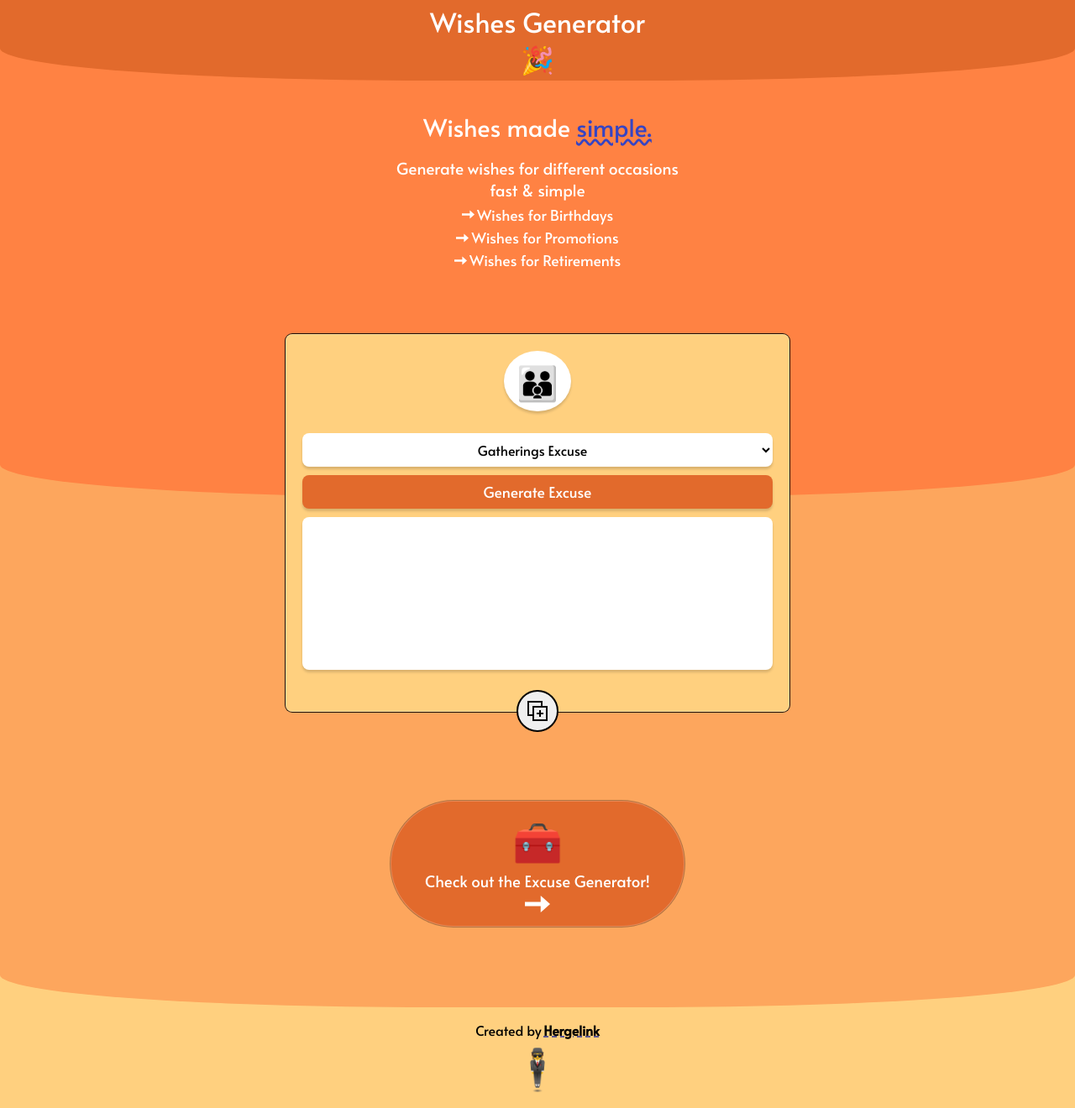
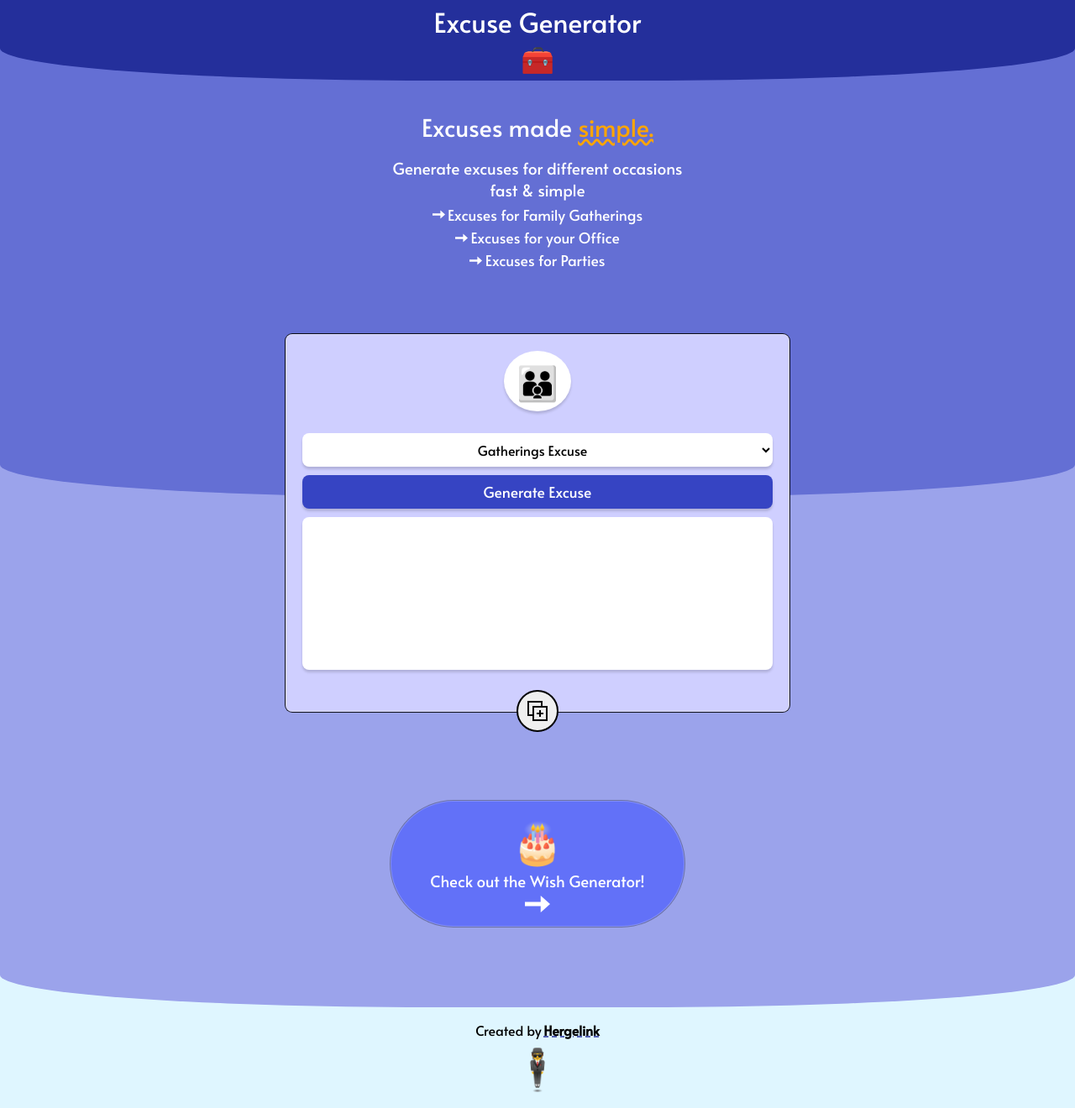
Before and after one commit to Hergelink/Wishcuses, a React (Create React App) app: page / in a window 1280 px wide. Shown: the whole page at 84% size. Built offline with nearby package versions, Linux system fonts and the light colour scheme; no server answers.

Commit message:
revert to previous state

```diff
--- a/src/App.css
+++ b/src/App.css
@@ -13,13 +13,13 @@
 }
 
 header {
-  background-color: rgb(255, 130, 67);
+  background-color: rgb(100, 111, 212);
   height: 6rem;
 }
 
 .circle {
   /* background-color: rgb(253, 114, 33); */
-  background-color: rgb(226, 106, 44);
+  background-color: rgb(36, 47, 155);
   color: white;
   width: 100%;
   height: 6rem;
@@ -43,7 +43,7 @@ main {
   flex-direction: column;
   justify-content: center;
   align-items: center;
-  background-color: rgb(255, 130, 67);
+  background-color: rgb(100, 111, 212);
   padding-top: 2rem;
   padding-bottom: 2rem;
 
@@ -65,7 +65,7 @@ main {
 }
 
 .highlightText {
-  color: rgb(54, 68, 195);
+  color: orange;
   text-decoration: underline wavy;
 }
 
@@ -106,7 +106,7 @@ main {
   justify-content: center;
   align-items: center;
   gap: 10px;
-  background-color: rgb(255, 208, 127);
+  background-color: rgb(207, 207, 255);
   border-radius: 8px;
   box-shadow: rgba(255, 255, 255, 0.2) 0px 0px 0px 1px inset, rgba(0, 0, 0, 0.9) 0px 0px 0px 1px;
 
@@ -152,7 +152,7 @@ select {
   width: 100%;
   padding: 8px;
   border-radius: 8px;
-  background-color: rgb(226, 106, 44);
+  background-color: rgb(54, 68, 195);
   color: white;
   font-family: inherit;
   font-size: 1.1rem;
@@ -163,8 +163,8 @@ select {
 
 #fetchButton:hover {
   background-color: white;
-  color: rgb(226, 106, 44);
-  border: 1px solid rgb(226, 106, 44);
+  color: rgb(54, 68, 195);
+  border: 1px solid rgb(54, 68, 195);
   padding: 7px;
 }
 
@@ -208,11 +208,11 @@ select {
 
 .copyButton:hover {
   /* background-color: rgb(155, 163, 235); */
-  background-color: rgb(152, 162, 255);
+  background-color: orange;
 }
 
 .styleDiv {
-  background-color: rgb(253, 166, 93);
+  background-color: rgb(155, 163, 235);
 
 }
 
@@ -220,11 +220,11 @@ select {
   width: 100%;
   height: 6rem;
   border-radius: 0 0 40% 40%;
-  background-color: rgb(255, 130, 67);
+  background-color: rgb(100, 111, 212);
 }
 
 .styleContainer {
-  background-color: rgb(253, 166, 93);
+  background-color: rgb(155, 163, 235);
   height: 32rem;
   display: flex;
   flex-direction: column;
@@ -233,18 +233,18 @@ select {
 }
 
 .styleDivSecond {
-  background-color: rgb(255, 208, 127);
+  background-color: rgb(223, 246, 255);
 }
 
 .styleCircleSecond {
   width: 100%;
   height: 6rem;
   border-radius: 0 0 40% 40%;
-  background-color: rgb(253, 166, 93);
+  background-color: rgb(155, 163, 235);
 }
 
 .linkContainer {
-  background-color: rgb(226, 106, 44);
+  background-color: rgb(98, 113, 248);
   box-shadow: rgba(255, 255, 255, 0.2) 0px 0px 0px 1px inset, rgba(0, 0, 0, 0.3) 0px 0px 0px 1px;
   border-radius: 80px;
   width: 80%;
@@ -281,7 +281,7 @@ footer {
   align-items: center;
   justify-content: center;
 
-  background-color: rgb(255, 208, 127);
+  background-color: rgb(223, 246, 255);
 }
 
 footer a {
--- a/src/components/Header.jsx
+++ b/src/components/Header.jsx
@@ -4,8 +4,8 @@ function Header() {
   return (
     <header>
     <div className='circle'>
-      <h1>Wishes Generator</h1>
-      <span className='logo'>🎉</span>
+      <h1>Excuse Generator</h1>
+      <span className='logo'>🧰</span>
     </div>
   </header>
   )
--- a/src/components/InfoContainer.jsx
+++ b/src/components/InfoContainer.jsx
@@ -5,21 +5,21 @@ function InfoContainer() {
   return (
     <div className='infoContainer'>
       <h2>
-        Wishes made <span className='highlightText'>simple.</span>
+        Excuses made <span className='highlightText'>simple.</span>
       </h2>
-      <h4>Generate wishes for different occasions fast & simple</h4>
+      <h4>Generate excuses for different occasions fast & simple</h4>
       <ul className='list'>
         <div className='listItem'>
           <img src={rightArrow} fill='white' className='arrow' />
-          <li>Wishes for Birthdays</li>
+          <li>Excuses for Family Gatherings</li>
         </div>
         <div className='listItem'>
           <img src={rightArrow} fill='white' className='arrow' />
-          <li>Wishes for Promotions</li>
+          <li>Excuses for your Office</li>
         </div>
         <div className='listItem'>
           <img src={rightArrow} fill='white' className='arrow' />
-          <li>Wishes for Retirements</li>
+          <li>Excuses for Parties</li>
         </div>
       </ul>
     </div>
--- a/src/components/LinkContainer.jsx
+++ b/src/components/LinkContainer.jsx
@@ -2,13 +2,9 @@ import React from 'react';
 import rightArrow from '../assets/rightArrow.svg';
 function LinkContainer() {
   return (
-    <a
-      href='https://excuse-generator-app.netlify.app/'
-      target='_blank'
-      className='linkContainer'
-    >
-      <div className='wishEmojiContainer'>🧰</div>
-      <h3>Check out the Excuse Generator!</h3>
+    <a href='https://www.google.com/' target='_blank' className='linkContainer'>
+      <div className='wishEmojiContainer'>🎂</div>
+      <h3>Check out the Wish Generator!</h3>
       <img src={rightArrow} className='linkArrow' />
     </a>
   );
```
